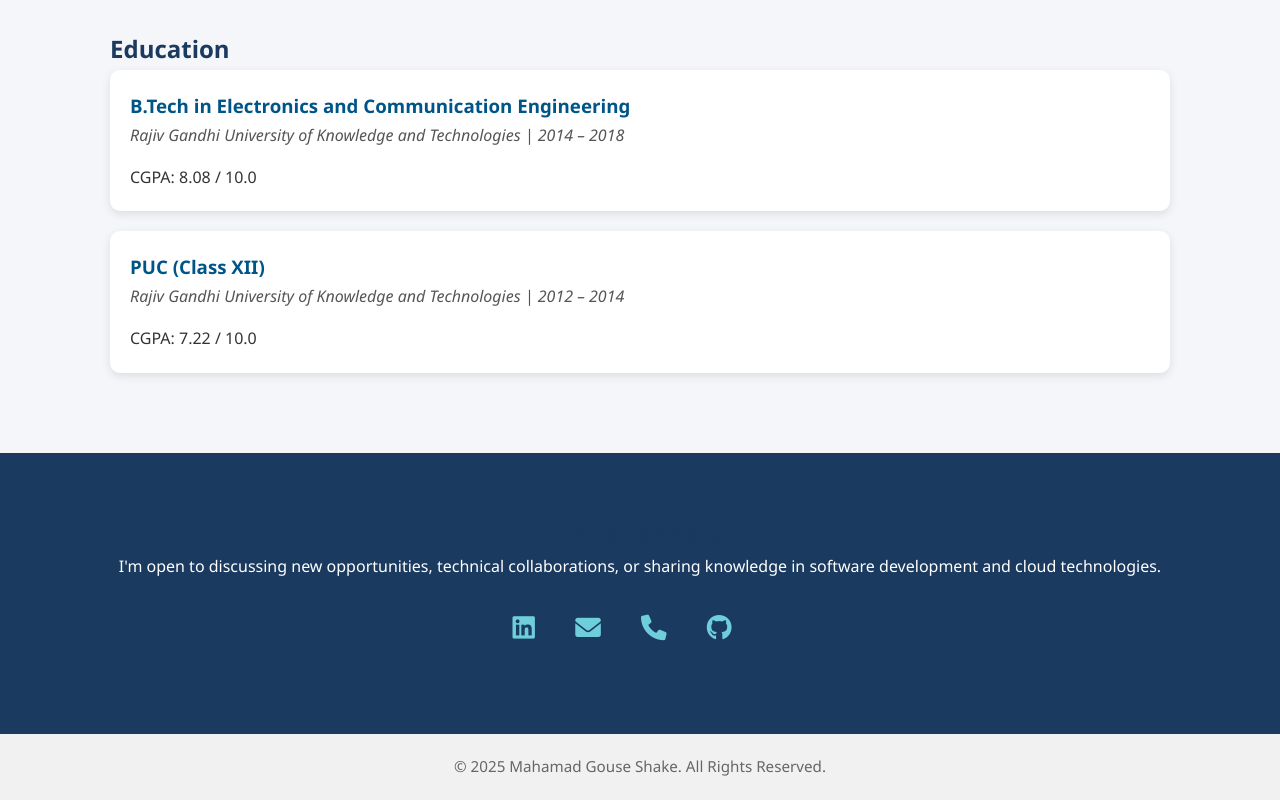
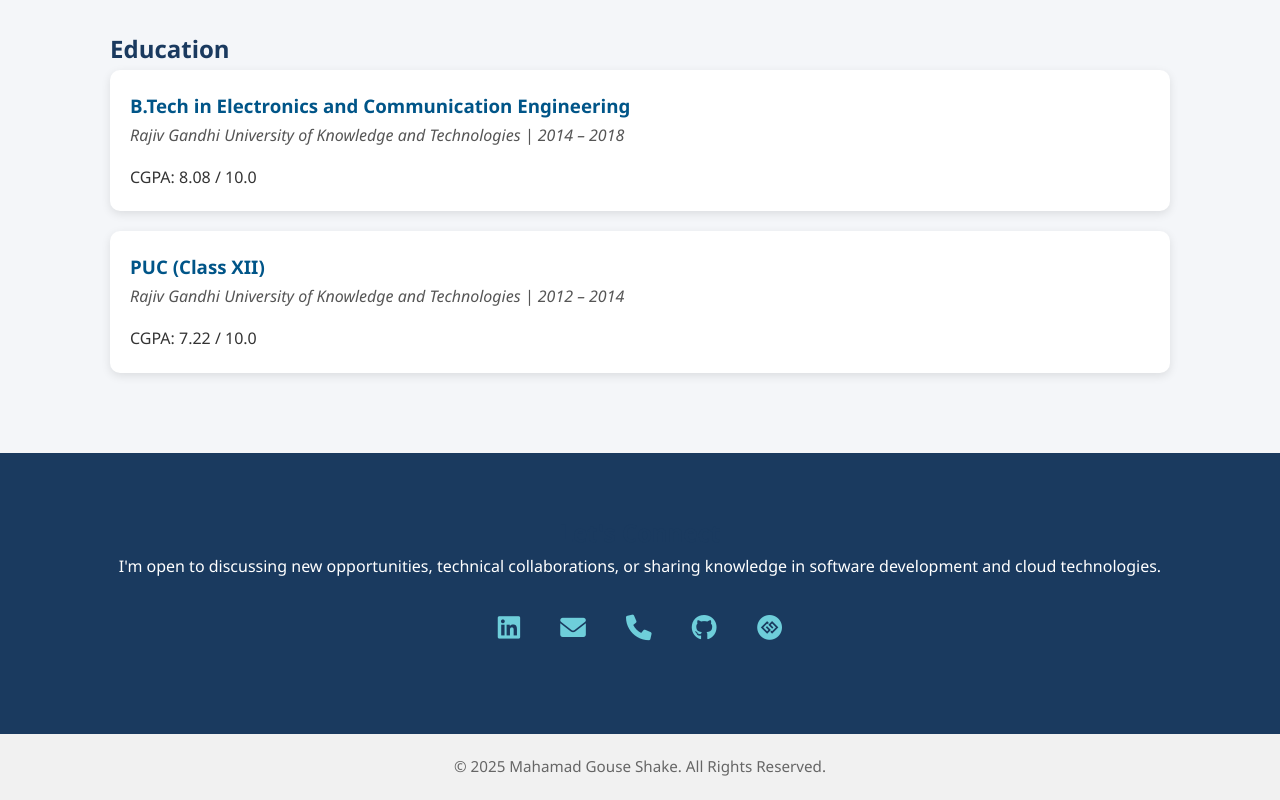
Before and after one commit to gouseshake0786/gouseshake0786.github.io, a plain HTML site: page index.html in a window 1280 px wide. Shown: the part 2776-3576 px from the top of the page. Drawn offline with Linux system fonts and the light colour scheme.

Commit message:
Update index.html

```diff
--- a/index.html
+++ b/index.html
@@ -411,7 +411,7 @@
         <a href="mailto:mahammadgouse432@gmail.com"><i class="fas fa-envelope"></i></a>
         <a href="tel:+919177365780"><i class="fas fa-phone"></i></a>
         <a href="https://github.com/gouseshake0786" target="_blank"><i class="fab fa-github"></i></a>
-        <a href="https://leetcode.com/u/gouseshake0786/" target="_blank"><i class="cib-leetcode"></i></a>
+        <a href="https://leetcode.com/u/gouseshake0786/" target="_blank"><i class="fab fa-gg-circle"></i></a>
       </div>
     </div>
   </section>
```
